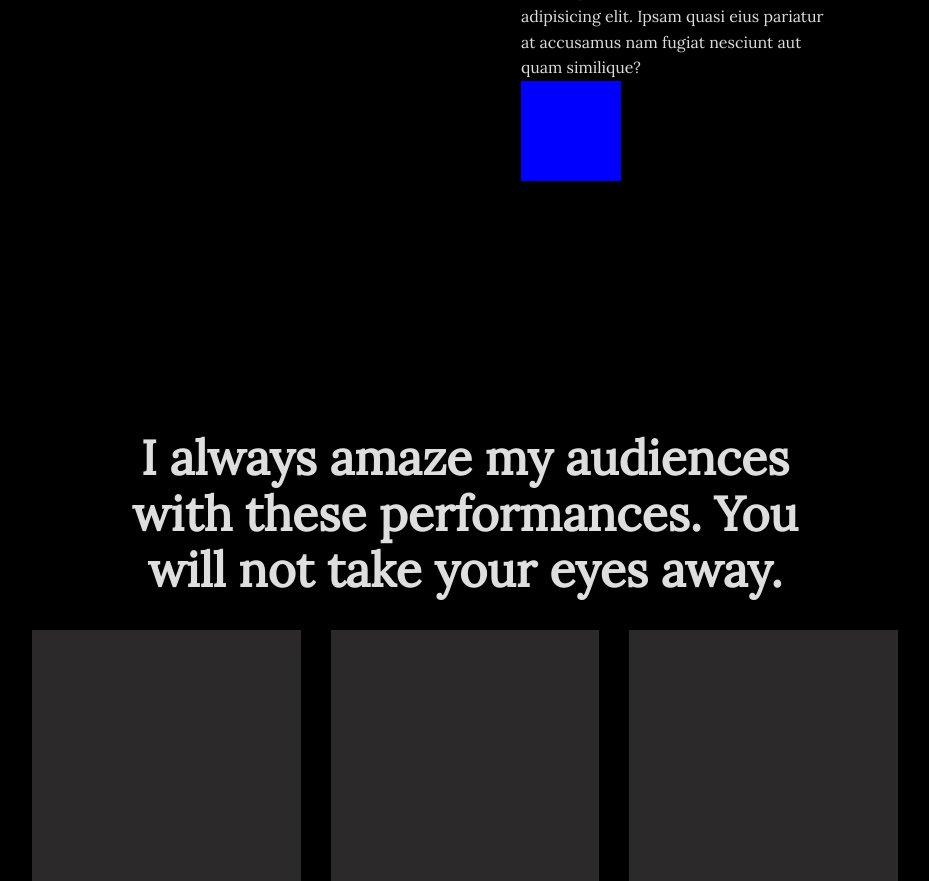
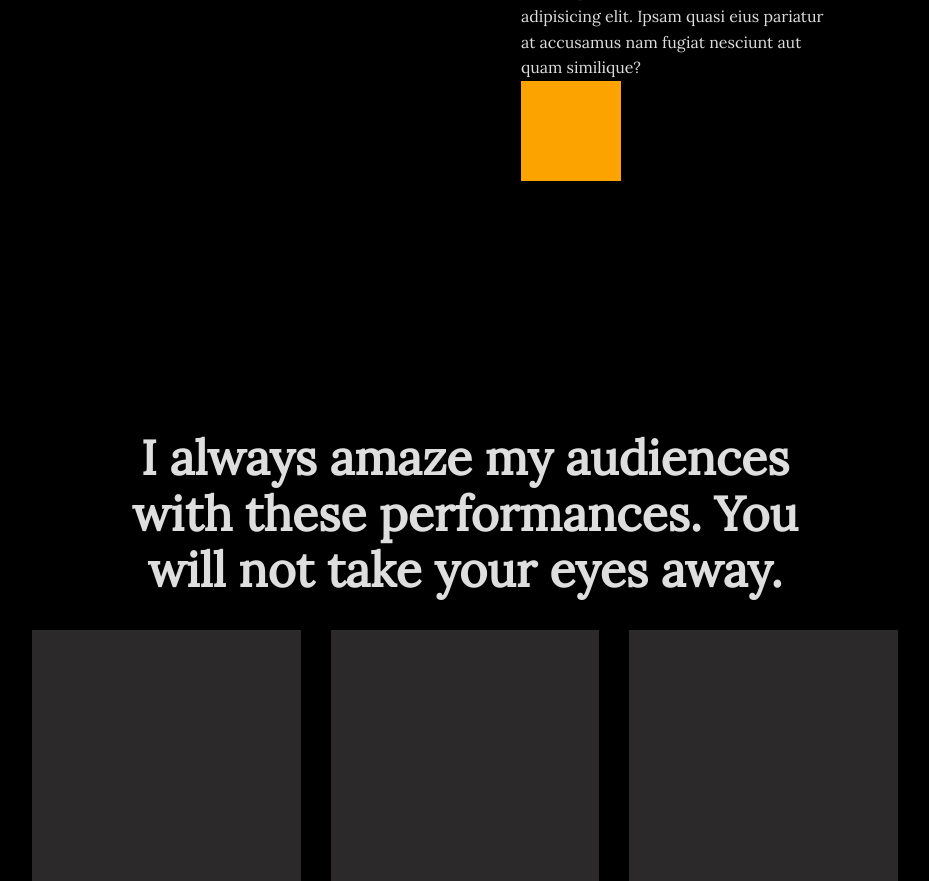
Before and after one commit to ivanburda1986/christinaDengg, a website: page dist/index.html in a window 1280 px wide. Shown: the part 1222-2103 px from the top of the page, without its empty margins (111-1040 px from the left). Drawn offline with Linux system fonts and the light colour scheme.

Commit message:
finished successfully an experiment with loading transitions on html elements with js when scrolling

```diff
--- a/scss/_animations.scss
+++ /dev/null
@@ -1,6 +0,0 @@
-#testik {
-  &:hover {
-
-    background: orange;
-  }
-}
--- a/scss/main.scss
+++ b/scss/main.scss
@@ -149,14 +149,20 @@ h2 {
   //border: 1px solid $placeholderColor;
 }
 
-#testik {
+#testik {}
+
+.anim {
   width: 100px;
   height: 100px;
-  background: blue;
-  transition-property: background;
-  transition-duration: 2s;
+  background: orange;
+  opacity: 0;
+  transition-property: all;
+  transition-duration: 4s;
 }
 
+.anim2 {
+  opacity: 1;
+}
 
 
 //Performance
@@ -238,7 +244,7 @@ h2 {
 //Footer
 footer {
   background: $placeholderColor;
-  width: 100vw;
+  width: 100%;
   height: 300px;
 }
 
```
Also changed, not shown: dist/css/main.css, dist/index.html, dist/js/app.js.
